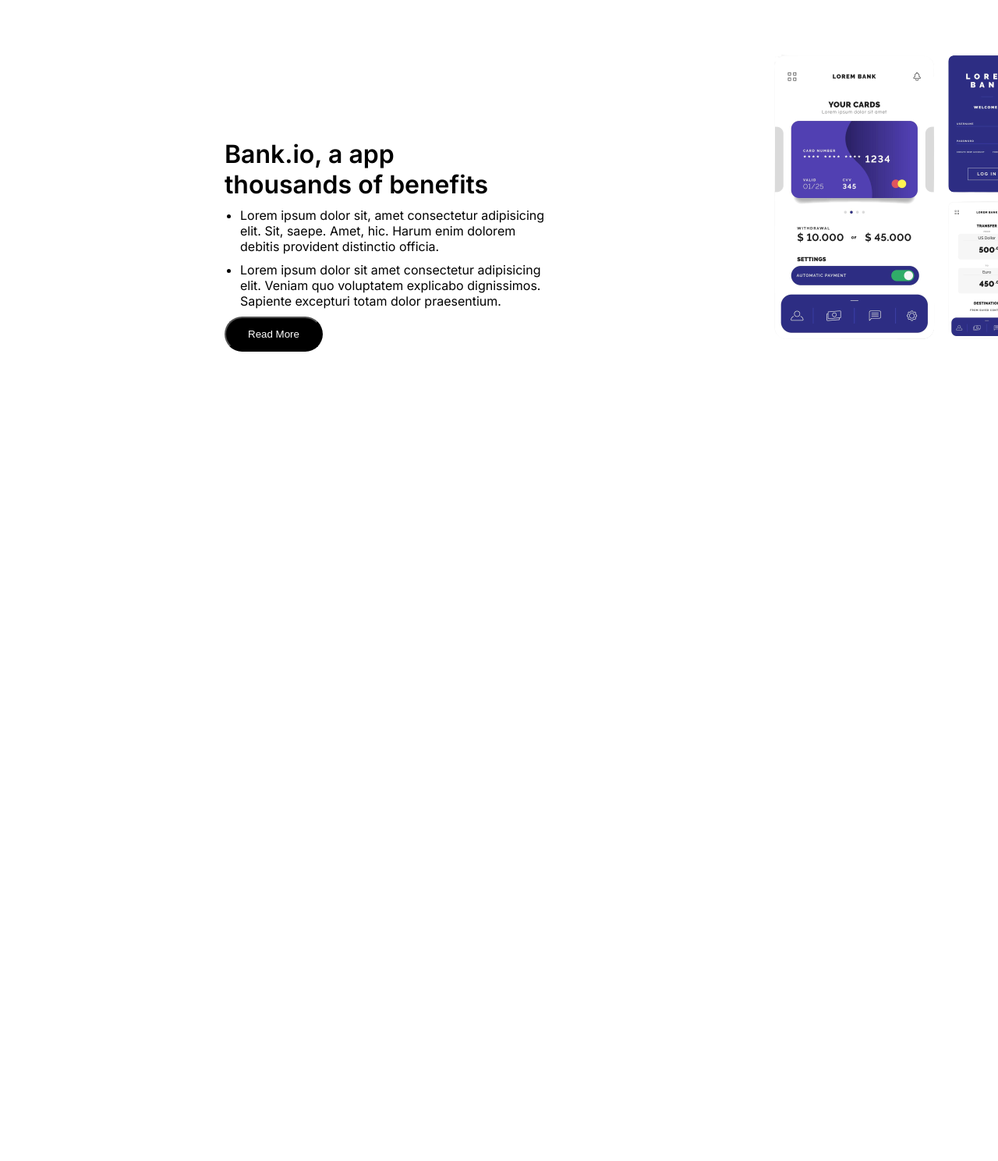
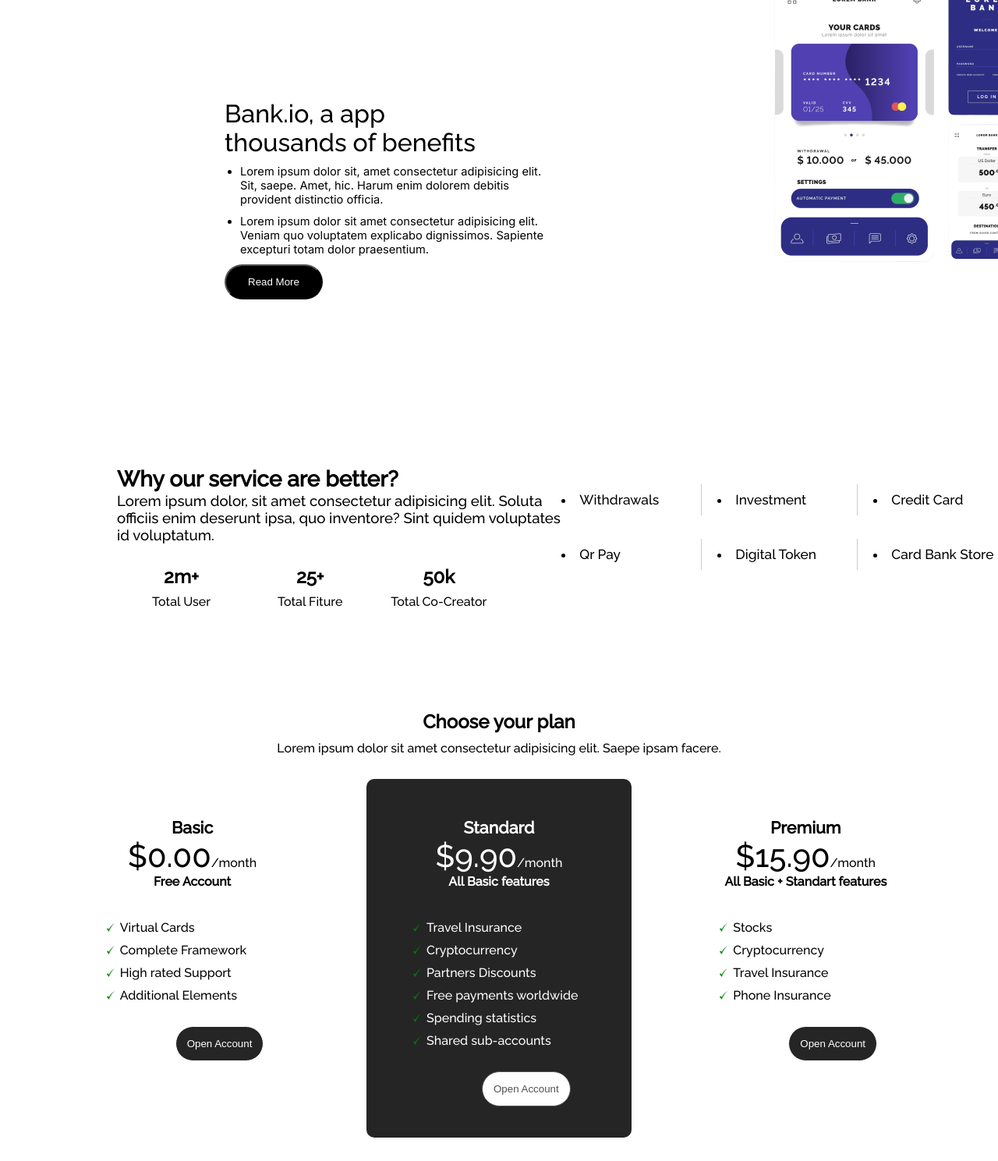
Before and after one commit to ryalee/bank.io, a plain HTML site: page index.html in a window 1280 px wide. Shown: the part 1224-2713 px from the top of the page at 78% size. Before the commit the page ends 1731 px from the top, so only its background shows below. Drawn offline with Linux system fonts and the light colour scheme.

Commit message:
html & css update

```diff
--- a/index.html
+++ b/index.html
@@ -82,6 +82,109 @@
 
       <img src="/img/appInterface.png" alt="">
     </section>
+
+    <section class="whyUs">
+      <div class="whyUs-mainText">
+        <h1>Why our service are better?</h1>
+        <p>Lorem ipsum dolor, sit amet consectetur adipisicing elit. Soluta officiis enim deserunt ipsa, quo inventore? Sint quidem voluptates id voluptatum.</p>
+
+        <div class="numericData">
+          <article>
+            <h4>2m+</h4>
+            <p>Total User</p>
+          </article>
+
+          <article>
+            <h4>25+</h4>
+            <p>Total Fiture</p>
+          </article>
+
+          <article>
+            <h4>50k</h4>
+            <p>Total Co-Creator</p>
+          </article>
+        </div>
+      </div>
+
+      <div class="whyUs-list">
+        <ul>
+            <li>Withdrawals</li>
+            <li>Investment</li>
+            <li>Credit Card</li>
+            <li>Qr Pay</li>
+            <li>Digital Token</li>
+            <li>Card Bank Store</li>
+        </ul>
+      </div>
+    </section>
+
+    <section class="pricing">
+      <div class="pricingText">
+        <h1>Choose your plan</h1>
+        <p>Lorem ipsum dolor sit amet consectetur adipisicing elit. Saepe ipsam facere.</p>
+      </div>
+
+      <div class="plans">
+        <article class="basicPlan planCard">
+          <div class="basicPlan-text planText">
+            <h3>Basic</h3>
+            <p class="price">$0.00<label>/month</label></p>
+            <h5>Free Account</h5>
+
+            <ul>
+              <li>Virtual Cards</li>
+              <li>Complete Framework</li>
+              <li>High rated Support</li>
+              <li>Additional Elements</li>
+            </ul>
+          </div>
+
+          <input type="button" value="Open Account">
+        </article>
+
+        <article class="standardPlan planCard">
+          <div class="standardPlan-text planText">
+            <h3>Standard</h3>
+            <p class="price">$9.90<label>/month</label></p>
+            <h5>All Basic features</h5>
+
+            <ul>
+              <li>Travel Insurance</li>
+              <li>Cryptocurrency</li>
+              <li>Partners Discounts</li>
+              <li>Free payments worldwide</li>
+              <li>Spending statistics</li>
+              <li>Shared sub-accounts</li>
+            </ul>
+          </div>
+
+          <input type="button" value="Open Account">
+        </article>
+
+        <article class="premiumPlan planCard">
+          <div class="premiumPlan-text planText">
+            <h3>Premium</h3>
+            <p class="price">$15.90<label>/month</label></p>
+            <h5>All Basic + Standart features</h5>
+
+            <ul>
+              <li>Stocks</li>
+              <li>Cryptocurrency</li>
+              <li>Travel Insurance</li>
+              <li>Phone Insurance</li>
+            </ul>
+          </div>
+
+          <input type="button" value="Open Account">
+        </article>
+      </div>
+    </section>
+
+    <section class="userFeedback">
+
+    </section>
   </main>
+
+  <script src="script.js"></script>
 </body>
 </html>
--- /dev/null
+++ b/script.js
@@ -0,0 +1 @@
+// Passar comentario de usuario
--- a/style.css
+++ b/style.css
@@ -1,4 +1,4 @@
-@import url('https://fonts.googleapis.com/css2?family=Inter:wght@300;400;500;600&family=Poppins:wght@200;300&display=swap');
+@import url('https://fonts.googleapis.com/css2?family=Inter:wght@300;400;500;600&family=Poppins:wght@200;300&family=Raleway:wght@200;300;500&display=swap');
 
 * {
   margin: 0;
@@ -6,7 +6,7 @@
 }
 
 body {
-  font-family: 'Inter', sans-serif;
+ font-family: 'Raleway', sans-serif;
 }
 
 /* HEADER */
@@ -92,6 +92,7 @@ header {
 }
 
 .heroContent-text h1 {
+  font-weight: 500;
   font-size: 28pt;
 }
 
@@ -200,11 +201,14 @@ header {
 }
 
 .benefits-text h1 {
+  font-weight: 500;
   font-size: 24pt;
 }
 
 .benefits-text li {
-  font-size: 12pt;
+  font-family: 'Inter', sans-serif;
+  font-weight: 400;
+  font-size: 11pt;
   width: 400px;
   margin-top: 10px;
   margin-bottom: 10px;
@@ -212,7 +216,7 @@ header {
 }
 
 .benefits img {
-  margin-top: -28rem;
+  margin-top: -30rem;
   margin-left: 60rem;
 }
 
@@ -226,3 +230,142 @@ header {
   cursor: pointer;
 }
 /* Close Benefits */
+
+/* Why Our Service? */
+.whyUs-mainText {
+  display: flex;
+  flex-direction: column;
+  margin-top: 180px;
+  margin-left: 140px;
+  width: 600px;
+  width: 36rem;
+  font-size: 14pt;
+  padding: 10px;
+}
+
+.numericData {
+  display: flex;
+  flex-direction: row;
+  padding: 0 10px;
+  width: 86%;
+  text-align: center;
+  margin-top: 20px;
+  margin-left: -10px;
+}
+
+.numericData article {
+  width: 100%;
+}
+
+.numericData article h4 {
+  padding: 8px;
+  font-size: 18pt;
+  margin: 0 30px;
+}
+
+.numericData article p {
+  font-size: 12pt;
+}
+
+.whyUs-list ul {
+  position: absolute;
+  margin: -170px 700px;
+  display: grid;
+  grid-template-columns: 200px 200px 200px;
+}
+
+.whyUs-list li {
+  list-style: inside;
+  border-right: 1px solid #ccc;
+  font-size: 13pt;
+  padding: 10px 20px;
+  margin-bottom: 30px;
+}
+/* Close WOS */
+
+/* Plans */
+.pricingText {
+  display: flex;
+  flex-direction: column;
+  text-align: center;
+  font-size: 12pt;
+  margin-top: 120px;
+  gap: 10px;
+}
+
+.plans {
+  display: flex;
+  flex-direction: row;
+  justify-content: space-around;
+  padding: 30px 0;
+}
+
+.planCard {
+  width: 300px;
+  height: 400px;
+  list-style: inside;
+  padding: 30px 20px;
+}
+
+.planText {
+  font-size: 12pt;
+  padding: 20px;
+}
+
+.planText h3 {
+  font-size: 16pt;
+  text-align: center;
+}
+
+.planText h5 {
+  font-size: 12pt;
+  text-align: center;
+}
+
+.price {
+  font-size: 30pt;
+  text-align: center;
+}
+
+.price label {
+  font-size: 12pt;
+}
+
+.planText ul {
+  margin-top: 40px;
+  margin-left: 20px;
+  list-style-image: url(img/check.png);
+}
+
+.planText ul li {
+  padding-bottom: 10px;
+}
+
+.planCard input {
+  padding: 14px;
+  border-radius: 50px;
+  margin-left: 8rem;
+}
+
+.basicPlan input,
+.premiumPlan input {
+  background-color: #252525;
+  color: #fff;
+  border: 1px solid;
+  cursor: pointer;
+}
+
+.standardPlan {
+  background-color: #252525;
+  color: #fff;
+  border-radius: 10px;
+  margin: 0 -100px;
+}
+
+.standardPlan input {
+  background-color: #fff;
+  color: #505050;
+  border: 1px solid;
+  cursor: pointer;
+}
+/* Close Plans */
```
Also changed, not shown: img/check.png (added).
